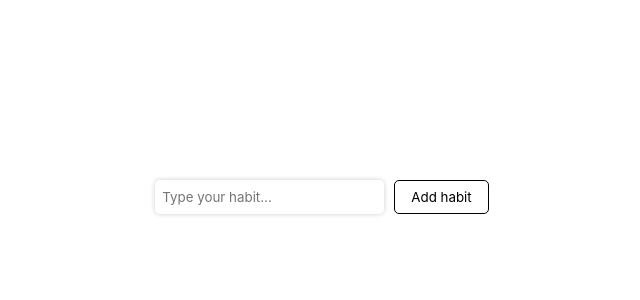
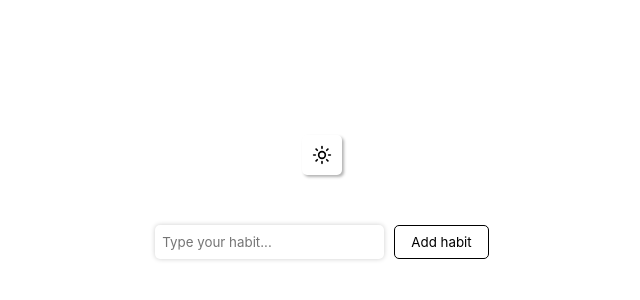
Before and after one commit to apetranov/habit-tracker, a React (Vite) app: page / in a window 1280 px wide. Shown: the part 128-428 px from the top of the page, without its empty margins (318-958 px from the left). Built offline with nearby package versions, Linux system fonts and the light colour scheme.

Commit message:
Get color theme saved to local storage

```diff
--- a/src/App.jsx
+++ b/src/App.jsx
@@ -8,6 +8,7 @@ import AllHabitsFinishedPopup from './components/AllHabitsFinishedPopup';
 import EditHabitPopup from './components/EditHabitPopup';
 import { v4 as uuidv4 } from 'uuid';
 import { ToastContainer, toast } from 'react-toastify';
+import ColorTheme from './components/ColorTheme';
 
 
 function App() {
@@ -20,6 +21,7 @@ function App() {
   const [dailyHabitsFinishedPopup, setDailyHabitsFinishedPopup] = useState(false);
   const [editHabitPopup, setEditHabitPopup] = useState(false);
   // const [habitId, setHabitId] = useState(uuidv4());
+  const [colorTheme, setColorTheme] = useState(JSON.parse(localStorage.getItem('colorTheme')) || 'light');
 
   const getCurrentDate = () => {
 
@@ -153,6 +155,10 @@ function App() {
 
   return (
     <div className='container'>
+      <ColorTheme
+        setColorTheme={setColorTheme}
+        colorTheme={colorTheme}
+      />
       {editHabitPopup && <EditHabitPopup
         setEditHabitPopup={setEditHabitPopup}
         handleEditHabit={handleEditHabit}
--- /dev/null
+++ b/src/components/ColorTheme.jsx
@@ -0,0 +1,21 @@
+import React from 'react'
+import { LuSun, LuMoon } from "react-icons/lu";
+import './styles/ColorTheme.css'
+
+function ColorTheme({ setColorTheme, colorTheme }) {
+  return (
+    <div onClick={() => {
+        if (colorTheme === 'light') {
+            setColorTheme('dark')
+            localStorage.setItem('colorTheme', JSON.stringify('dark'));
+        } else {
+            setColorTheme('light')
+            localStorage.setItem('colorTheme', JSON.stringify('light'));
+        }
+    }} className='theme-box'>
+        {colorTheme === 'light' ? <LuSun /> : <LuMoon />}
+    </div>
+  )
+}
+
+export default ColorTheme
--- /dev/null
+++ b/src/components/styles/ColorTheme.css
@@ -0,0 +1,13 @@
+.theme-box {
+    box-shadow: 2px 2px 3px rgba(0,0,0,0.3);
+    display: flex;
+    justify-content: center;
+    align-items: center;
+    padding: 10px;
+    border-radius: 5px;
+    font-size: 20px;
+}
+
+.theme-box:hover {
+    cursor: pointer;
+}
```
